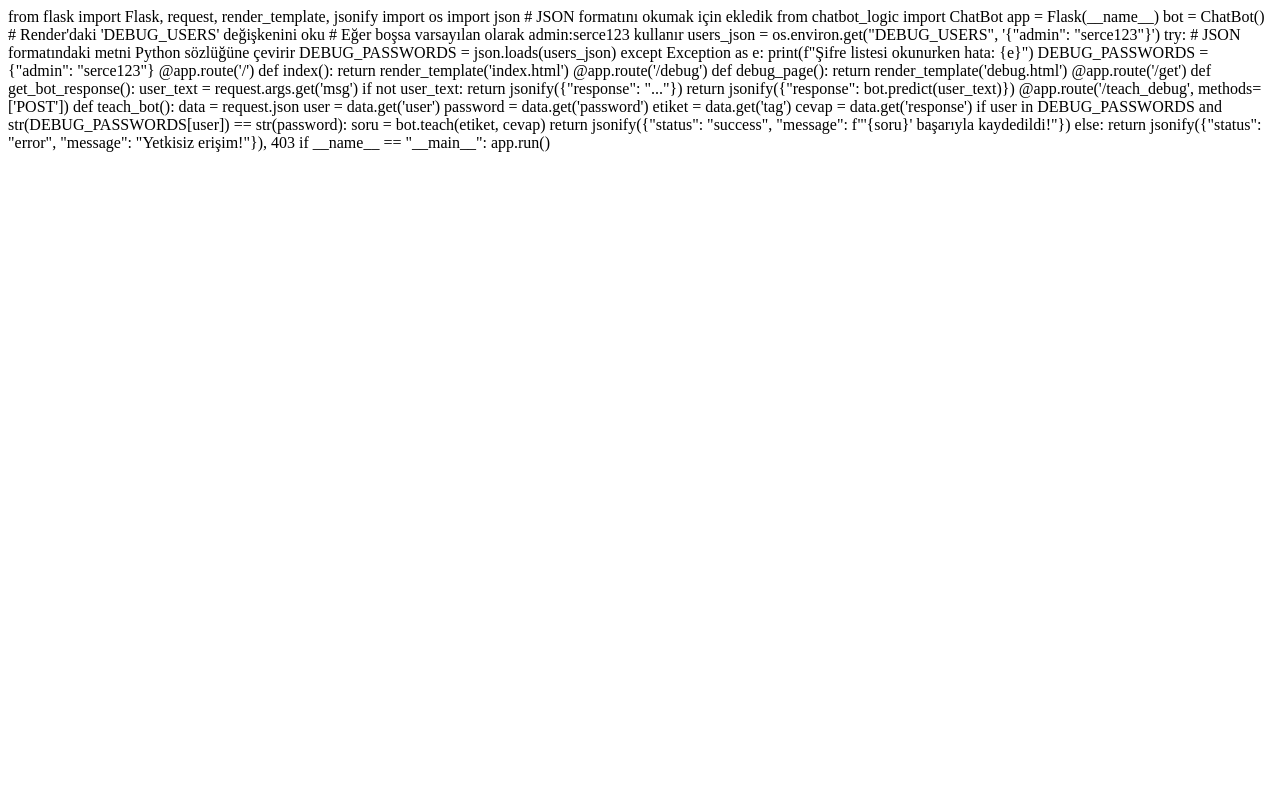
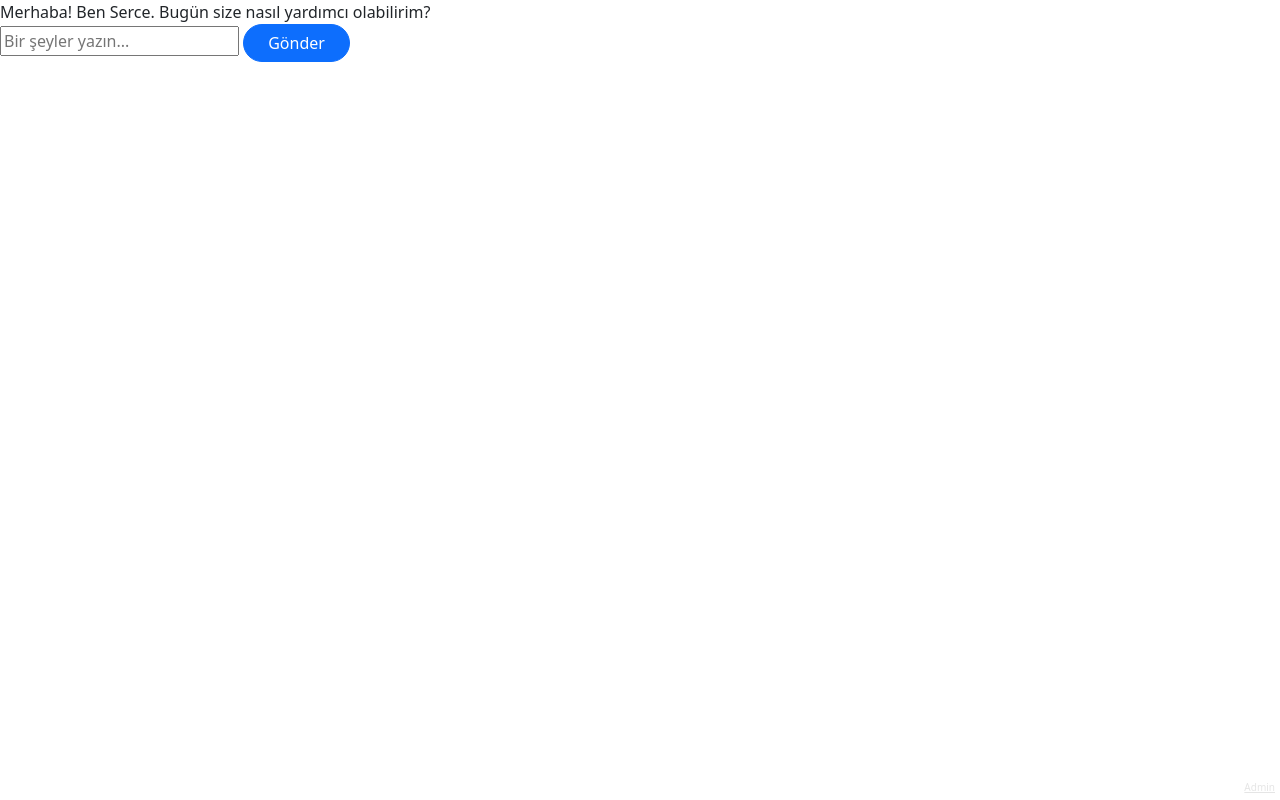
Before and after one commit to creator-a14y/Serce, a Flask app: page / in a window 1280 px wide. Run offline with Flask 3, Linux system fonts and the light colour scheme.

Commit message:
Update index.html

```diff
--- a/app/templates/index.html
+++ b/app/templates/index.html
@@ -1,50 +1,37 @@
-from flask import Flask, request, render_template, jsonify
-import os
-import json # JSON formatını okumak için ekledik
-from chatbot_logic import ChatBot
+<!DOCTYPE html>
+<html lang="tr">
+<head>
+    <meta charset="UTF-8">
+    <title>Serce AI</title>
+    <link href="https://cdn.jsdelivr.net/npm/bootstrap@5.3.0/dist/css/bootstrap.min.css" rel="stylesheet">
+    <link rel="stylesheet" href="/static/style.css">
+</head>
+<body>
+    <div id="chat-container">
+        <div class="message bot">Merhaba! Ben Serce. Bugün size nasıl yardımcı olabilirim?</div>
+    </div>
+    <div class="input-area">
+        <div class="wrapper">
+            <input type="text" id="user-input" placeholder="Bir şeyler yazın..." onkeypress="if(event.key === 'Enter') send()">
+            <button onclick="send()" class="btn btn-primary rounded-pill px-4">Gönder</button>
+        </div>
+    </div>
+    <a href="/debug" style="position:fixed; bottom:5px; right:5px; opacity:0.1; font-size:10px; color:black;">Admin</a>
 
-app = Flask(__name__)
-bot = ChatBot()
+    <script>
+        async function send() {
+            const inp = document.getElementById('user-input');
+            const box = document.getElementById('chat-container');
+            if(!inp.value.trim()) return;
+            box.innerHTML += `<div class="message user">${inp.value}</div>`;
+            const txt = inp.value; inp.value = '';
+            box.scrollTop = box.scrollHeight;
 
-# Render'daki 'DEBUG_USERS' değişkenini oku
-# Eğer boşsa varsayılan olarak admin:serce123 kullanır
-users_json = os.environ.get("DEBUG_USERS", '{"admin": "serce123"}')
-
-try:
-    # JSON formatındaki metni Python sözlüğüne çevirir
-    DEBUG_PASSWORDS = json.loads(users_json)
-except Exception as e:
-    print(f"Şifre listesi okunurken hata: {e}")
-    DEBUG_PASSWORDS = {"admin": "serce123"}
-
-@app.route('/')
-def index():
-    return render_template('index.html')
-
-@app.route('/debug')
-def debug_page():
-    return render_template('debug.html')
-
-@app.route('/get')
-def get_bot_response():
-    user_text = request.args.get('msg')
-    if not user_text:
-        return jsonify({"response": "..."})
-    return jsonify({"response": bot.predict(user_text)})
-
-@app.route('/teach_debug', methods=['POST'])
-def teach_bot():
-    data = request.json
-    user = data.get('user')
-    password = data.get('password')
-    etiket = data.get('tag')
-    cevap = data.get('response')
-
-    if user in DEBUG_PASSWORDS and str(DEBUG_PASSWORDS[user]) == str(password):
-        soru = bot.teach(etiket, cevap)
-        return jsonify({"status": "success", "message": f"'{soru}' başarıyla kaydedildi!"})
-    else:
-        return jsonify({"status": "error", "message": "Yetkisiz erişim!"}), 403
-
-if __name__ == "__main__":
-    app.run()
+            const res = await fetch(`/get?msg=${encodeURIComponent(txt)}&mode=public`);
+            const data = await res.json();
+            box.innerHTML += `<div class="message bot">${data.response}</div>`;
+            box.scrollTop = box.scrollHeight;
+        }
+    </script>
+</body>
+</html>
```
